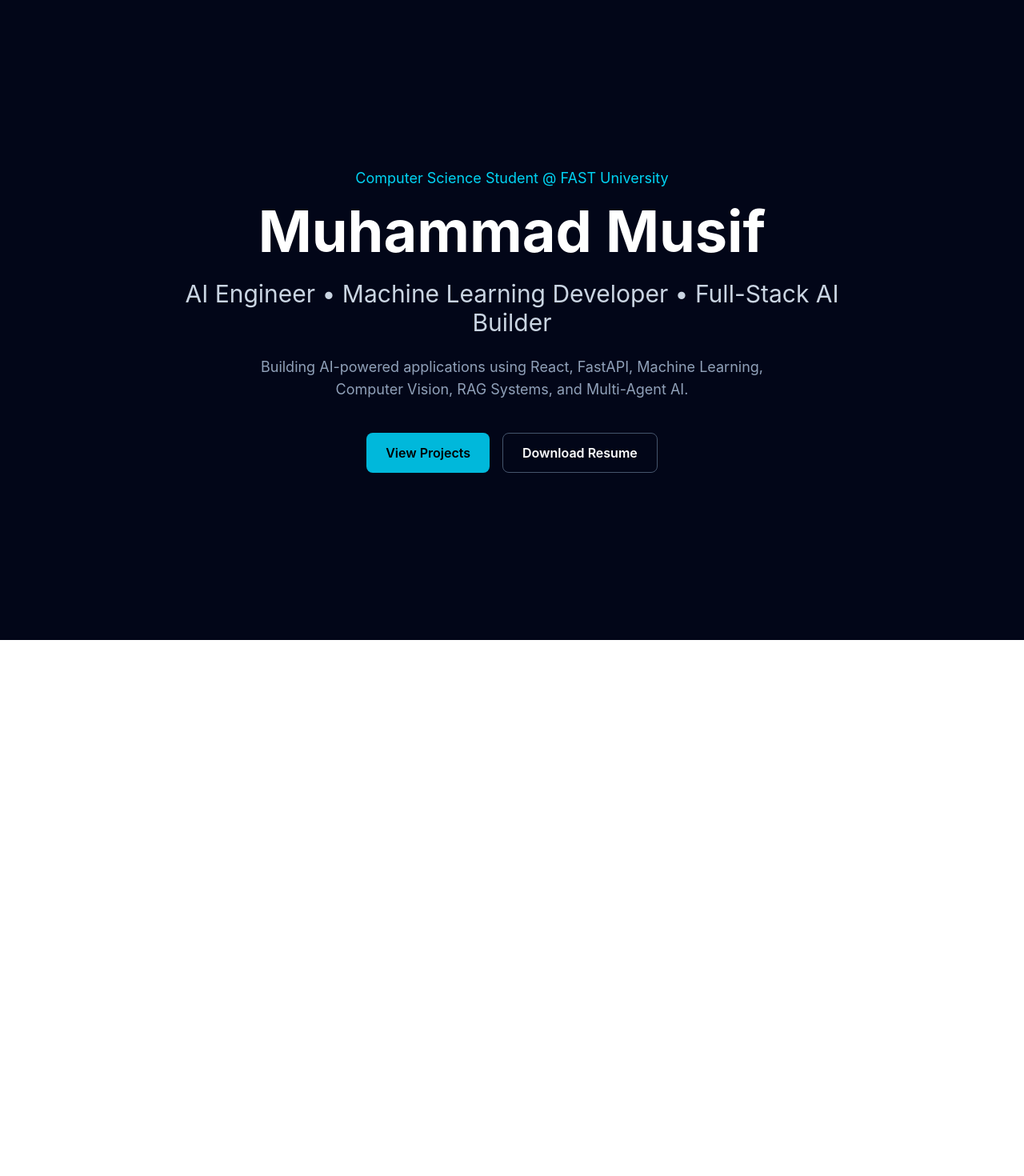
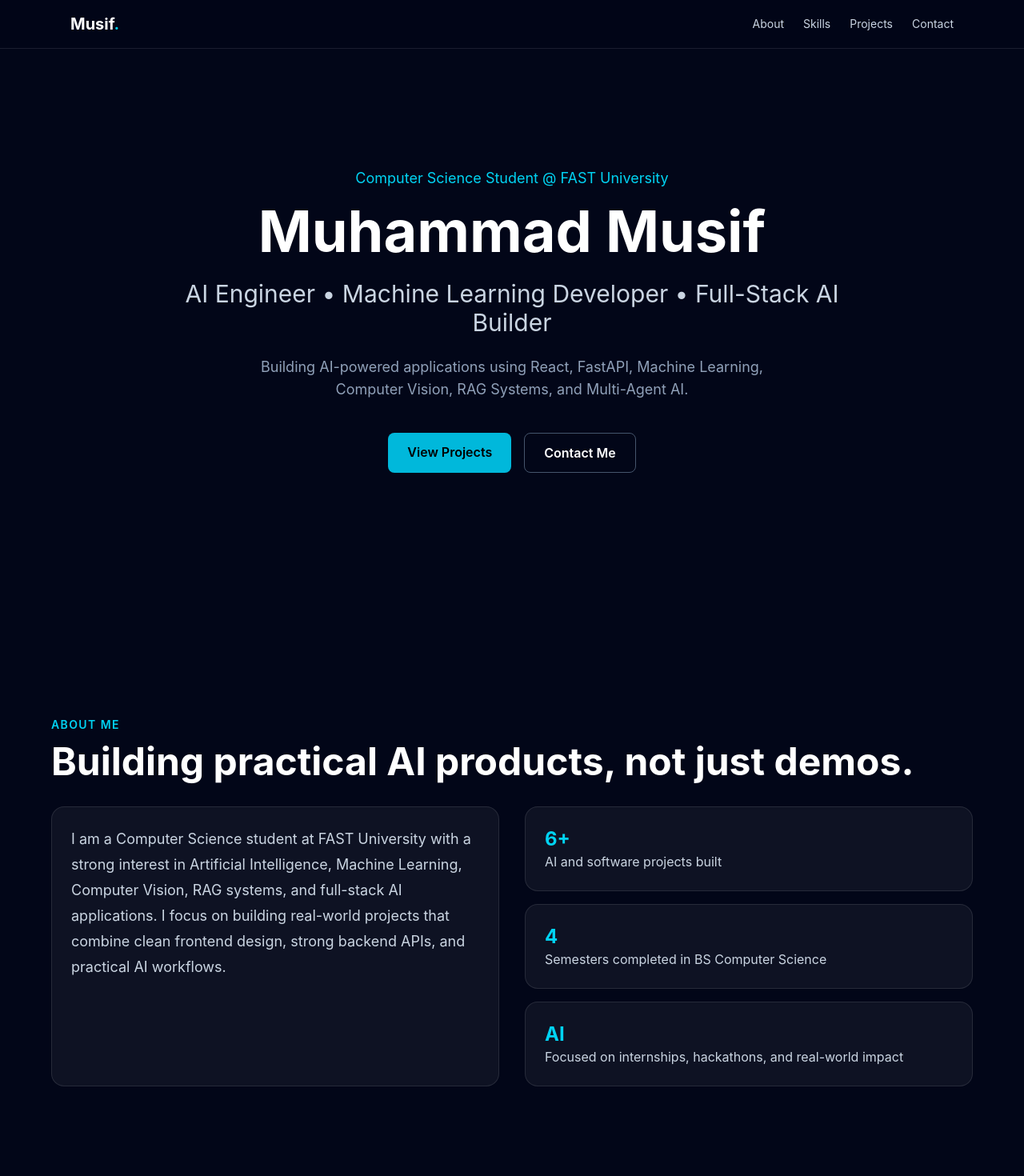
Before and after one commit to m-musif/personal-portfolio-website, a React app in the folder frontend/: page / in a window 1280 px wide. Shown: the top 1470 px of the page at 80% size. Before the commit the page ends 800 px from the top, so only its background shows below. Built offline with nearby package versions, Linux system fonts and the light colour scheme; the HTML template or start-up script is replaced by a standard one.

Commit message:
Add navbar and about section

```diff
--- a/frontend/src/App.jsx
+++ b/frontend/src/App.jsx
@@ -1,7 +1,35 @@
 function App() {
   return (
     <div className="min-h-screen bg-slate-950 text-white">
-      <section className="flex min-h-screen items-center justify-center px-6">
+      {/* Navbar */}
+      <nav className="fixed left-0 top-0 z-50 w-full border-b border-white/10 bg-slate-950/80 backdrop-blur-md">
+        <div className="mx-auto flex max-w-6xl items-center justify-between px-6 py-4">
+          <a href="#home" className="text-xl font-bold text-white">
+            Musif<span className="text-cyan-400">.</span>
+          </a>
+
+          <div className="hidden items-center gap-6 text-sm text-slate-300 md:flex">
+            <a href="#about" className="transition hover:text-cyan-400">
+              About
+            </a>
+            <a href="#skills" className="transition hover:text-cyan-400">
+              Skills
+            </a>
+            <a href="#projects" className="transition hover:text-cyan-400">
+              Projects
+            </a>
+            <a href="#contact" className="transition hover:text-cyan-400">
+              Contact
+            </a>
+          </div>
+        </div>
+      </nav>
+
+      {/* Hero Section */}
+      <section
+        id="home"
+        className="flex min-h-screen items-center justify-center px-6"
+      >
         <div className="max-w-4xl text-center">
           <p className="mb-4 text-lg text-cyan-400">
             Computer Science Student @ FAST University
@@ -21,14 +49,87 @@ function App() {
           </p>
 
           <div className="flex flex-wrap justify-center gap-4">
-            <button className="rounded-lg bg-cyan-500 px-6 py-3 font-semibold text-black transition hover:bg-cyan-400">
+            <a
+              href="#projects"
+              className="rounded-lg bg-cyan-500 px-6 py-3 font-semibold text-black transition hover:bg-cyan-400"
+            >
               View Projects
-            </button>
+            </a>
 
-            <button className="rounded-lg border border-slate-600 px-6 py-3 font-semibold transition hover:border-cyan-400">
-              Download Resume
-            </button>
+            <a
+              href="#contact"
+              className="rounded-lg border border-slate-600 px-6 py-3 font-semibold transition hover:border-cyan-400"
+            >
+              Contact Me
+            </a>
           </div>
+        </div>
+      </section>
+
+      {/* About Section */}
+      <section id="about" className="px-6 py-24">
+        <div className="mx-auto max-w-6xl">
+          <p className="mb-3 text-sm font-semibold uppercase tracking-widest text-cyan-400">
+            About Me
+          </p>
+
+          <h2 className="mb-8 text-3xl font-bold md:text-5xl">
+            Building practical AI products, not just demos.
+          </h2>
+
+          <div className="grid gap-8 md:grid-cols-2">
+            <div className="rounded-2xl border border-white/10 bg-white/5 p-6">
+              <p className="text-lg leading-8 text-slate-300">
+                I am a Computer Science student at FAST University with a strong
+                interest in Artificial Intelligence, Machine Learning, Computer
+                Vision, RAG systems, and full-stack AI applications. I focus on
+                building real-world projects that combine clean frontend design,
+                strong backend APIs, and practical AI workflows.
+              </p>
+            </div>
+
+            <div className="grid gap-4">
+              <div className="rounded-2xl border border-white/10 bg-white/5 p-6">
+                <h3 className="text-2xl font-bold text-cyan-400">6+</h3>
+                <p className="text-slate-300">
+                  AI and software projects built
+                </p>
+              </div>
+
+              <div className="rounded-2xl border border-white/10 bg-white/5 p-6">
+                <h3 className="text-2xl font-bold text-cyan-400">4</h3>
+                <p className="text-slate-300">
+                  Semesters completed in BS Computer Science
+                </p>
+              </div>
+
+              <div className="rounded-2xl border border-white/10 bg-white/5 p-6">
+                <h3 className="text-2xl font-bold text-cyan-400">AI</h3>
+                <p className="text-slate-300">
+                  Focused on internships, hackathons, and real-world impact
+                </p>
+              </div>
+            </div>
+          </div>
+        </div>
+      </section>
+
+      {/* Placeholder Sections */}
+      <section id="skills" className="px-6 py-24">
+        <div className="mx-auto max-w-6xl">
+          <h2 className="text-3xl font-bold">Skills section coming next...</h2>
+        </div>
+      </section>
+
+      <section id="projects" className="px-6 py-24">
+        <div className="mx-auto max-w-6xl">
+          <h2 className="text-3xl font-bold">Projects section coming next...</h2>
+        </div>
+      </section>
+
+      <section id="contact" className="px-6 py-24">
+        <div className="mx-auto max-w-6xl">
+          <h2 className="text-3xl font-bold">Contact section coming next...</h2>
         </div>
       </section>
     </div>
```
